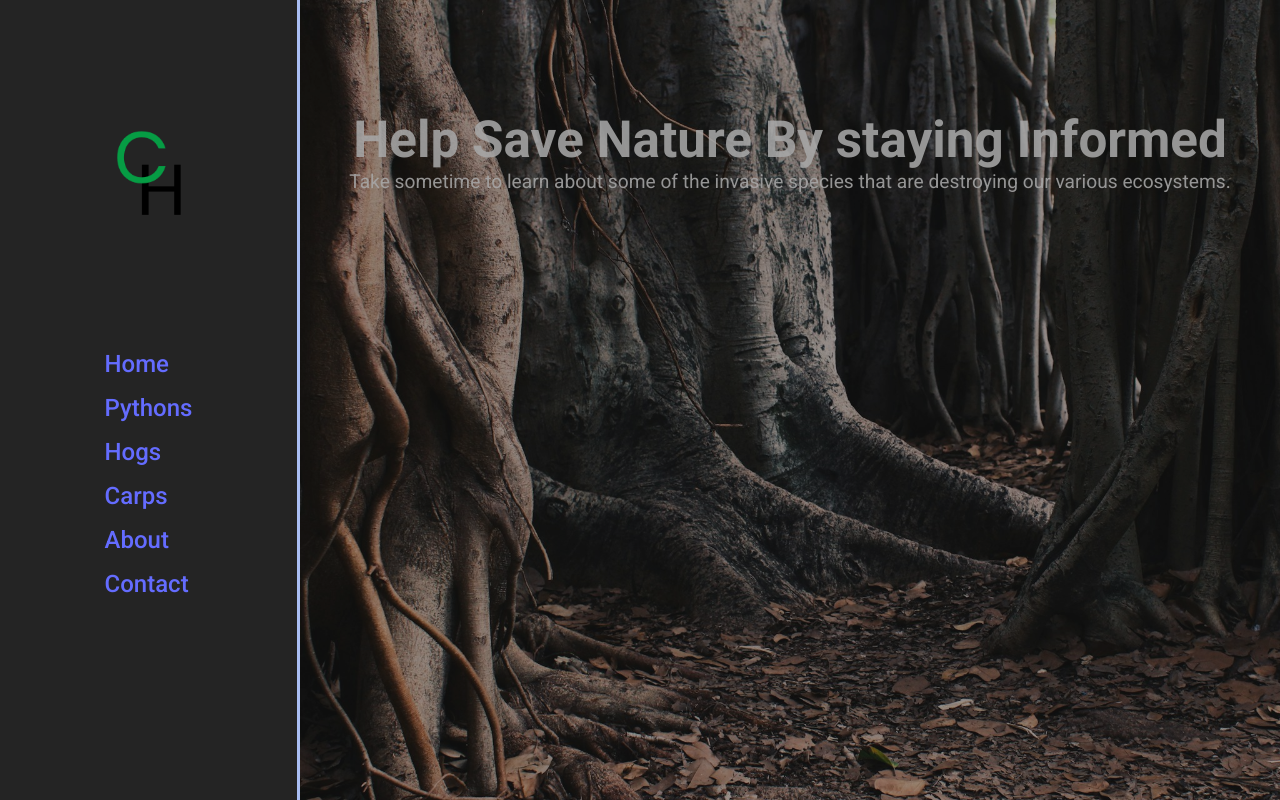
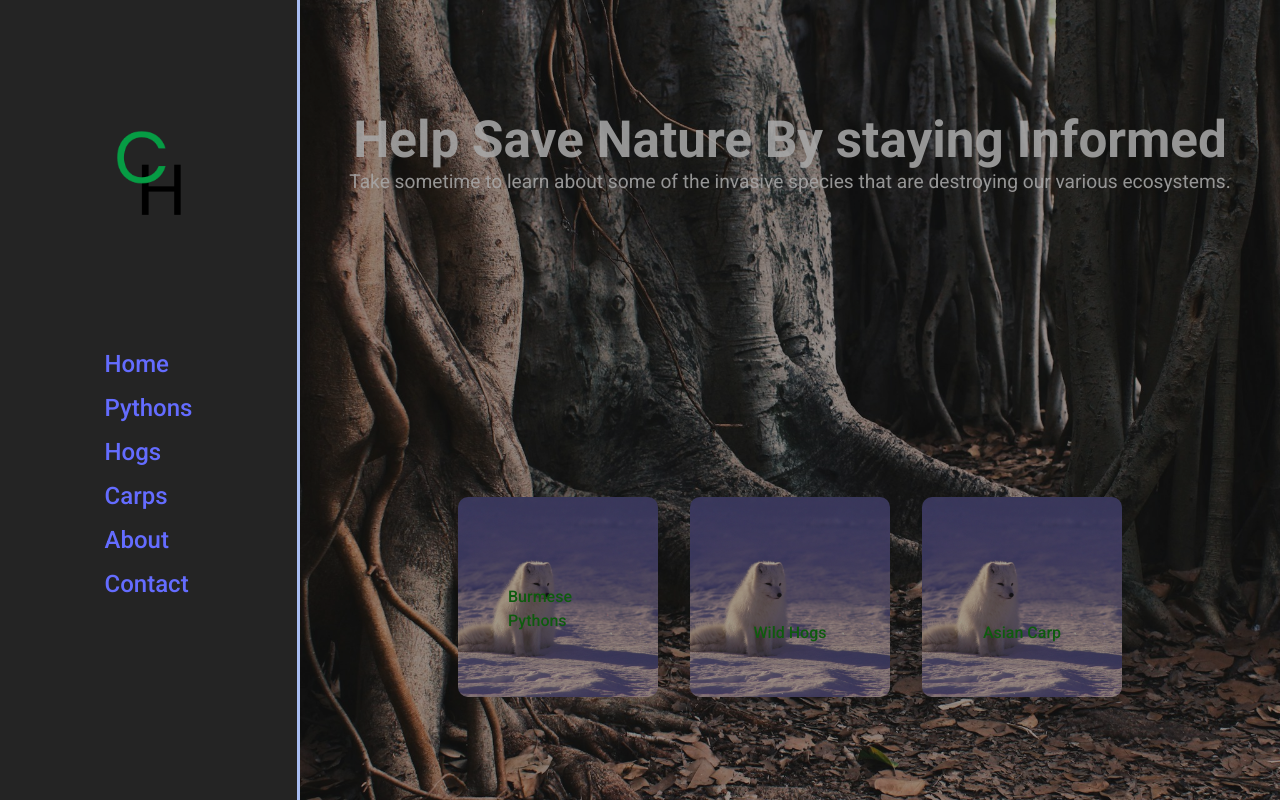
Before and after one commit to coding4freedom/invasive-app, a React (Vite) app: page / in a window 1280 px wide. Built offline with nearby package versions, Linux system fonts and the light colour scheme.

Commit message:
dynamic loading of species component for Home page added and styling

```diff
--- /dev/null
+++ b/src/components/SpeciesComponent.css
@@ -0,0 +1,27 @@
+
+.tile-link {
+    display: block;
+}
+
+.tile {
+    position: relative;
+    width: 200px;
+    height: 200px;
+    overflow: hidden;
+    border-radius: 10px;
+    border: none;
+}
+
+.tile-img {
+    width: 100%;
+    height: 100%;
+    object-fit: cover;
+}
+
+.tile-text {
+    position: absolute;
+    left: 50%;
+    bottom: 20%;
+    transform: translate(-50%, -50%);
+    font-size: 1rem;
+}
--- /dev/null
+++ b/src/components/SpeciesComponent.jsx
@@ -0,0 +1,17 @@
+import React from 'react';
+import { Link } from 'react-router-dom';
+import './SpeciesComponent.css';
+
+
+const SpeciesComponent = ({ tile }) => {
+  return (
+    <Link to={tile.path} className='tile-link'>
+        <div className="tile">
+            <img src={tile.src} alt="tile image" className='tile-img'/>
+            <span className="tile-text">{tile.title}</span>
+        </div>
+    </Link>
+  )
+}
+
+export default SpeciesComponent;
--- /dev/null
+++ b/src/components/SpeciesTileComponent.css
@@ -0,0 +1,10 @@
+
+.species_wrapper {
+    width: 100%;
+    height: 100%;
+    display: flex;
+    justify-content: center;
+    align-items: center;
+    flex-wrap: wrap;
+    gap: 2rem;
+}
--- /dev/null
+++ b/src/components/SpeciesTileComponent.jsx
@@ -0,0 +1,22 @@
+import React from 'react';
+import SpeciesComponent from './SpeciesComponent';
+import fox from '../assets/fox.jpg';
+import './SpeciesTileComponent.css';
+
+const SpeciesTileComponent = () => {
+    const species = [
+        {id: 0, path: '/pythons', title: 'Burmese Pythons', src: `${fox}`},
+        {id: 1, path: '/wild_hogs', title: 'Wild Hogs', src: `${fox}`},
+        {id: 2, path: '/carps', title: 'Asian Carp', src: `${fox}`},
+    ];
+
+  return (
+    <div className="species_wrapper">
+        { species.map((tile) => (
+            <SpeciesComponent key={tile.id} tile={tile} />
+        ))}
+    </div>
+  )
+}
+
+export default SpeciesTileComponent;
--- a/src/pages/HomePage.jsx
+++ b/src/pages/HomePage.jsx
@@ -1,6 +1,7 @@
 import React from 'react';
 import '../assets/nature.jpg'
 import './HomePage.css';
+import SpeciesTileComponent from '../components/SpeciesTileComponent';
 
 const HomePage = () => {
   return (
@@ -9,6 +10,7 @@ const HomePage = () => {
       <p className="para-home">
         Take sometime to learn about some of the invasive species that are destroying our various ecosystems.
       </p>
+      <SpeciesTileComponent />
     </div>
   )
 }
```
Also changed, not shown: src/assets/fox.jpg (added).
